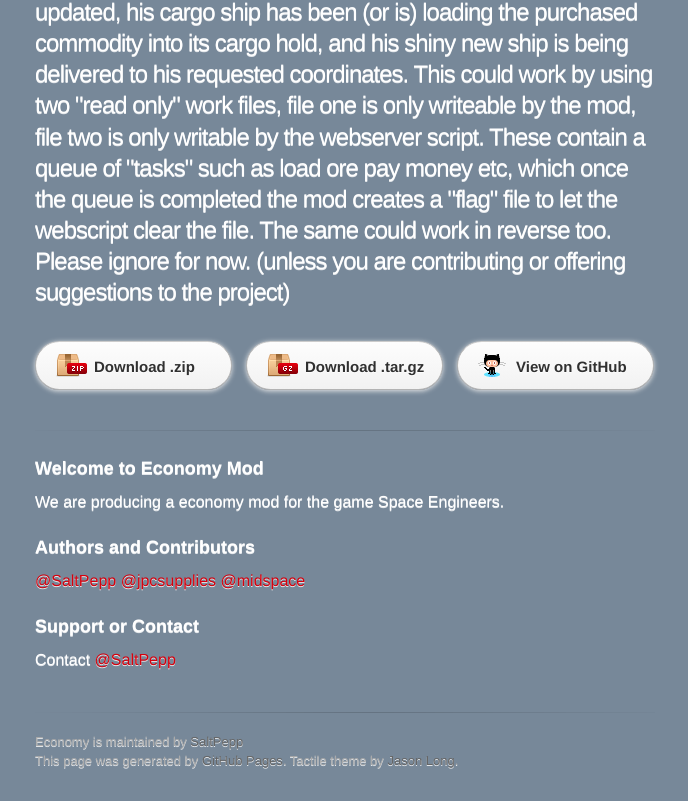
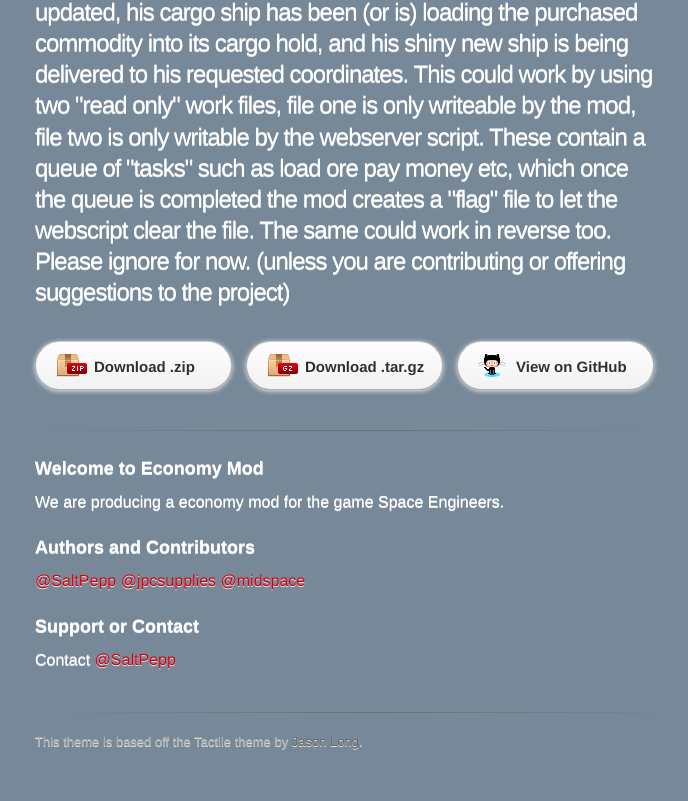
Before and after one commit to SaltPepp/Economy, a plain HTML site: page index.html in a window 1280 px wide. Shown: the part 1126-1927 px from the top of the page, without its empty margins (295-983 px from the left). Drawn offline with Linux system fonts and the light colour scheme; a web font is replaced by a local one.

Commit message:
Update index.html

```diff
--- a/index.html
+++ b/index.html
@@ -50,8 +50,7 @@
         </section>
 
         <footer>
-          Economy is maintained by <a href="https://github.com/SaltPepp">SaltPepp</a><br>
-          This page was generated by <a href="https://pages.github.com">GitHub Pages</a>. Tactile theme by <a href="https://twitter.com/jasonlong">Jason Long</a>.
+          This theme is based off the Tactile theme by <a href="https://twitter.com/jasonlong">Jason Long</a>.
         </footer>
 
 
```
